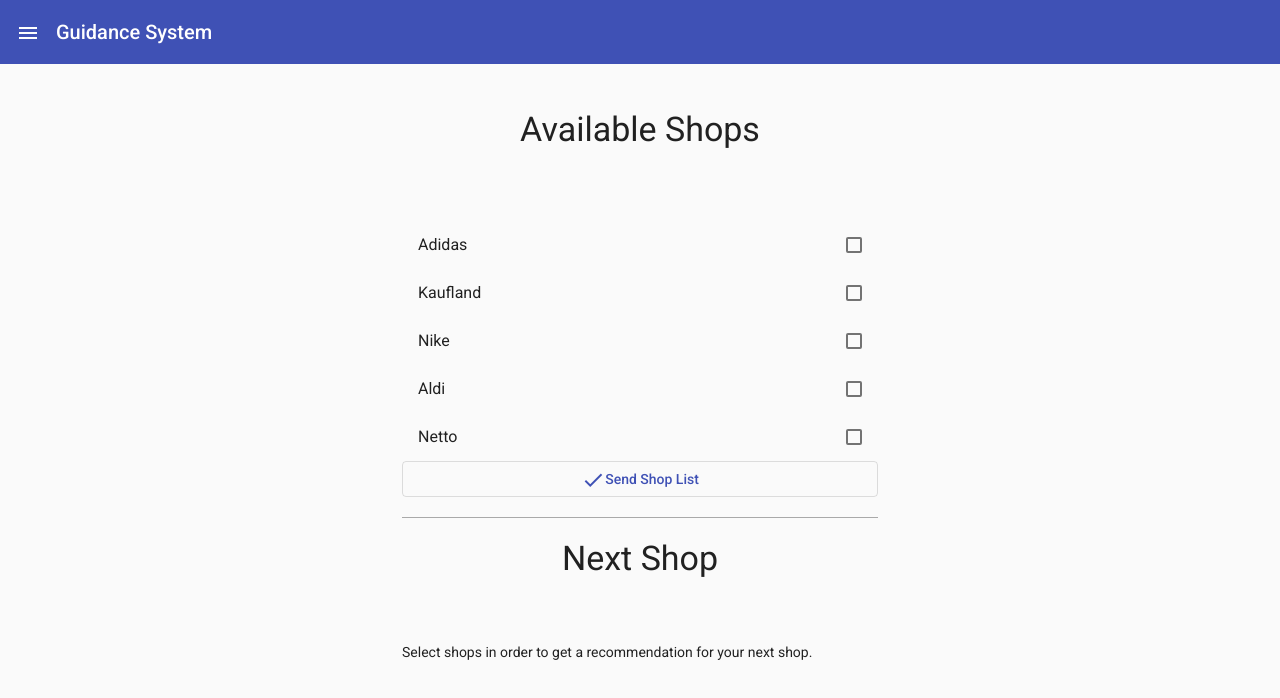
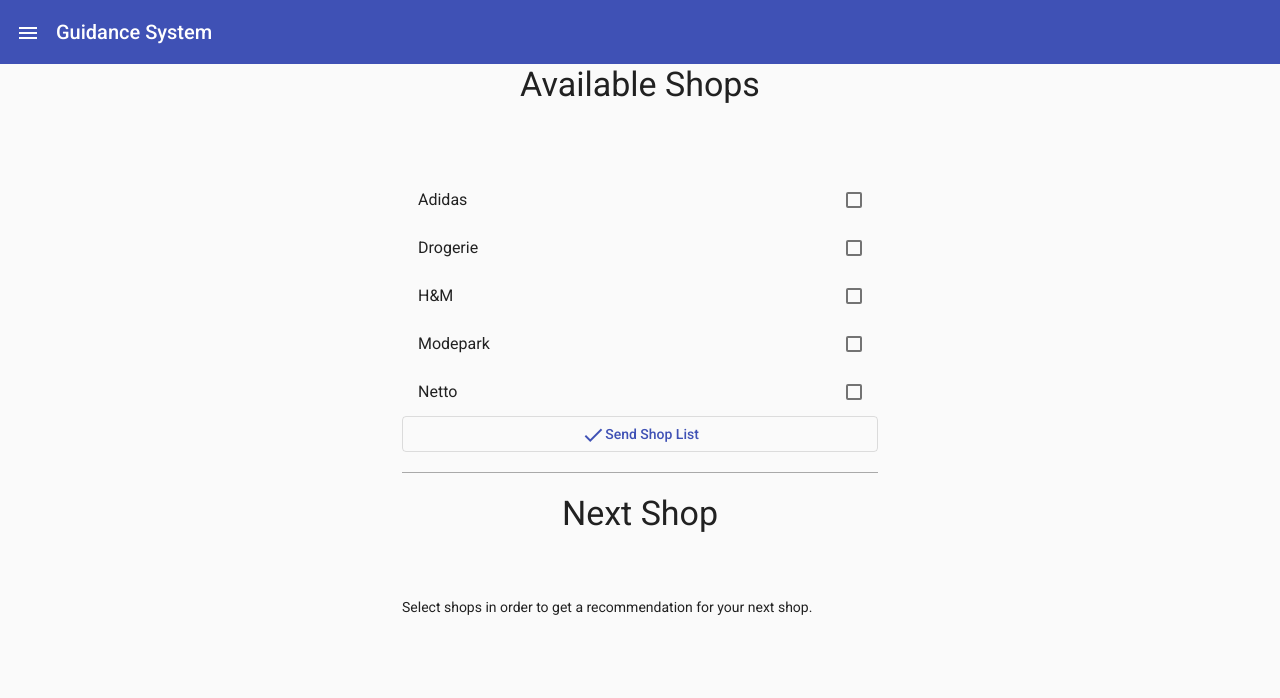
Before and after one commit to seedrix/SmartCities, an Angular app in the folder frontend/: page /list in a window 1280 px wide. Shown: the top 698 px of the page. Built offline with nearby package versions, Linux system fonts and the light colour scheme.

Commit message:
shop extra class, displays

```diff
--- a/frontend/package.json
+++ b/frontend/package.json
@@ -24,6 +24,7 @@
     "@angular/router": "~9.1.9",
     "@ng-bootstrap/ng-bootstrap": "^6.1.0",
     "bootstrap": "^5.0.0-alpha1",
+    "c": "^1.0.0",
     "hamburgers": "^1.1.3",
     "rxjs": "~6.5.4",
     "tslib": "^1.10.0",
--- a/frontend/src/app/app-routing.module.ts
+++ b/frontend/src/app/app-routing.module.ts
@@ -2,12 +2,14 @@
 import { Routes, RouterModule } from '@angular/router';
 import { ListComponent } from './list/list.component';
 import { MonitorComponent } from './monitor/monitor.component';
+import { DisplayComponent } from './display/display.component';
 
 
 const routes: Routes = [
   { path: '', redirectTo: '/list', pathMatch: 'full' },
   { path: 'list', component: ListComponent },
   { path: 'monitor', component: MonitorComponent },
+  { path: 'display/:id', component: DisplayComponent },
 ];
 
 @NgModule({
--- a/frontend/src/app/app.component.html
+++ b/frontend/src/app/app.component.html
@@ -26,8 +26,8 @@
 
 
       <div [@showHideDisplays]="showDisplays ? 'open' : 'closed'">
-        <a *ngFor="let shop of shops.shop_list" mat-list-item [routerLink]="'/display/'">
-          <mat-icon>tv</mat-icon> {{shop.name}}
+        <a *ngFor="let shop of shops.shop_list | keyvalue" mat-list-item routerLink="/display/{{shop.key}}">
+          <mat-icon>tv</mat-icon> {{shop.key}}
         </a>
       </div>
 
--- a/frontend/src/app/app.component.scss
+++ b/frontend/src/app/app.component.scss
@@ -6,9 +6,9 @@
     padding-right: 40px;
 }
 
-mat-drawer-content::before {
-    content: '';
-    display: inline-block;
-    width: 100%;
-    height: 40px;
-}
+// mat-drawer-content::before {
+//     content: '';
+//     display: inline-block;
+//     width: 100%;
+//     height: 40px;
+// }
--- a/frontend/src/app/app.module.ts
+++ b/frontend/src/app/app.module.ts
@@ -15,12 +15,14 @@
 import {MatButtonModule} from '@angular/material/button';
 import { NgbModule } from '@ng-bootstrap/ng-bootstrap';
 import {MatCardModule} from '@angular/material/card';
+import { DisplayComponent } from './display/display.component';
 
 @NgModule({
   declarations: [
     AppComponent,
     ListComponent,
-    MonitorComponent
+    MonitorComponent,
+    DisplayComponent
   ],
   imports: [
     BrowserModule,
--- /dev/null
+++ b/frontend/src/app/display/display.component.html
@@ -0,0 +1,15 @@
+<div class="w-100 h-100 background" [ngClass]="{'closed': shop.isStop, 'opened': !shop.isStop}">
+    <div class="container text-center h-75" style="display: flex">
+        <div class="row justify-content-center align-self-center">
+            <div *ngIf="shop.isStop">
+                <h1 class="mat-display-3 ">Wait until customers leave the shop.</h1>
+            </div>
+
+            <div *ngIf="!shop.isStop">
+                <h1 class="mat-display-3">We are opened.</h1>
+            </div>
+        </div>
+
+
+    </div>
+</div>
--- /dev/null
+++ b/frontend/src/app/display/display.component.scss
@@ -0,0 +1,7 @@
+.closed {
+    background-color: red;
+}
+
+.opened {
+    background-color: green;
+}
--- /dev/null
+++ b/frontend/src/app/display/display.component.ts
@@ -0,0 +1,27 @@
+import { Component, OnInit } from '@angular/core';
+import { ActivatedRoute } from '@angular/router';
+import { ShopsService } from '../services/shops.service';
+import { Shop } from '../utility/shop';
+
+@Component({
+  selector: 'app-display',
+  templateUrl: './display.component.html',
+  styleUrls: ['./display.component.scss']
+})
+export class DisplayComponent implements OnInit {
+  id: string;
+  shop: Shop;
+
+  constructor(private route: ActivatedRoute, private shops: ShopsService) { }
+
+  ngOnInit(): void {
+    this.route.paramMap.subscribe(params => {
+      this.id = params.get('id');
+      this.shop = this.shops.shop_list[this.id]
+      console.log(this.id)
+    })
+
+
+  }
+
+}
--- a/frontend/src/app/list/list.component.html
+++ b/frontend/src/app/list/list.component.html
@@ -8,8 +8,8 @@
     <div class="row">
         <div class="col">
             <mat-selection-list #list>
-                <mat-list-option *ngFor="let shop of shops.shop_list">
-                    {{shop.name}}
+                <mat-list-option *ngFor="let shop of shops.shop_list | keyvalue">
+                    {{shop.key}}
                 </mat-list-option>
             </mat-selection-list>
         </div>
--- a/frontend/src/app/services/shops.service.ts
+++ b/frontend/src/app/services/shops.service.ts
@@ -1,29 +1,18 @@
 import { Injectable } from '@angular/core';
+import {Shop} from '../utility/shop';
 
 @Injectable({
   providedIn: 'root'
 })
 export class ShopsService {
-  public shop_list = [{
-    name: "Adidas",
-    people: 7
-  },
-  {
-    name: "Kaufland",
-    people: 5
-  },
-  {
-    name: "Nike",
-    people: 5
-  },
-  {
-    name: "Aldi",
-    people: 1
-  },
-  {
-    name: "Netto",
-    people: 5
-  }]
+  public shop_list: {[name: string]: Shop} = {
+    "Adidas": new Shop("Adidas", 5, 5),
+    "Netto": new Shop("Netto", 10, 5),
+    "Modepark": new Shop("Modepark", 5, 10),
+    "H&M": new Shop("H&M", 8, 10),
+    "Drogerie": new Shop("Drogerie", 10, 8)
+  }
+
 
   constructor() { }
 }
--- /dev/null
+++ b/frontend/src/app/utility/shop.ts
@@ -0,0 +1,19 @@
+export class Shop {
+    name: string;
+    people: number;
+    maxPeople: number;
+    isStop: boolean;
+    waitingTime: number;
+
+    constructor(name: string, people: number, maxPeople: number) {
+        this.name = name;
+        this.people = people;
+        this.maxPeople = maxPeople;
+
+        if (this.people >= this.maxPeople) {
+            this.isStop = true
+        } else {
+            this.isStop = false
+        }
+    }
+}
```
Also changed, not shown: 2 other files (tests, documents, lock files or other folders).
